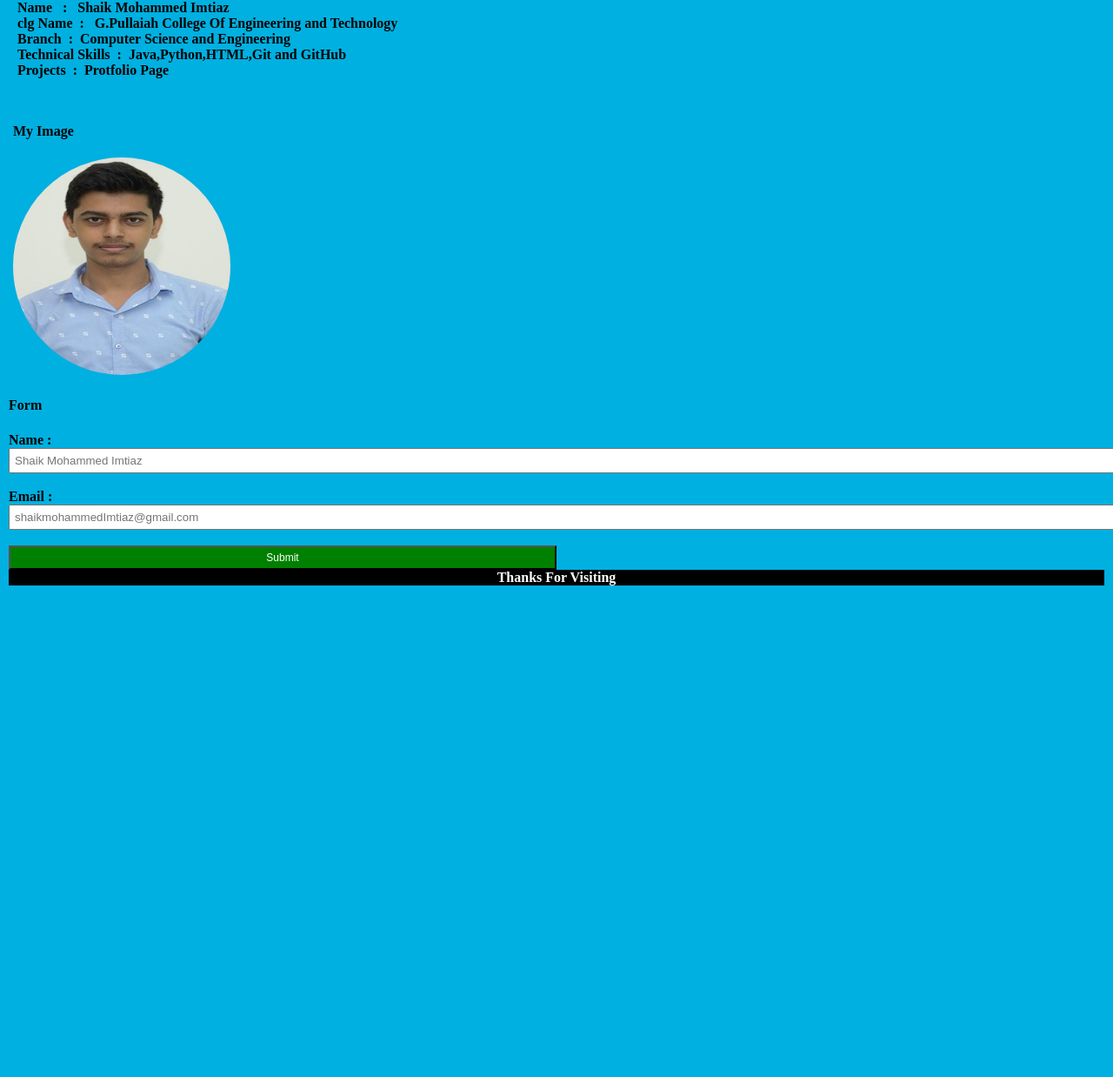
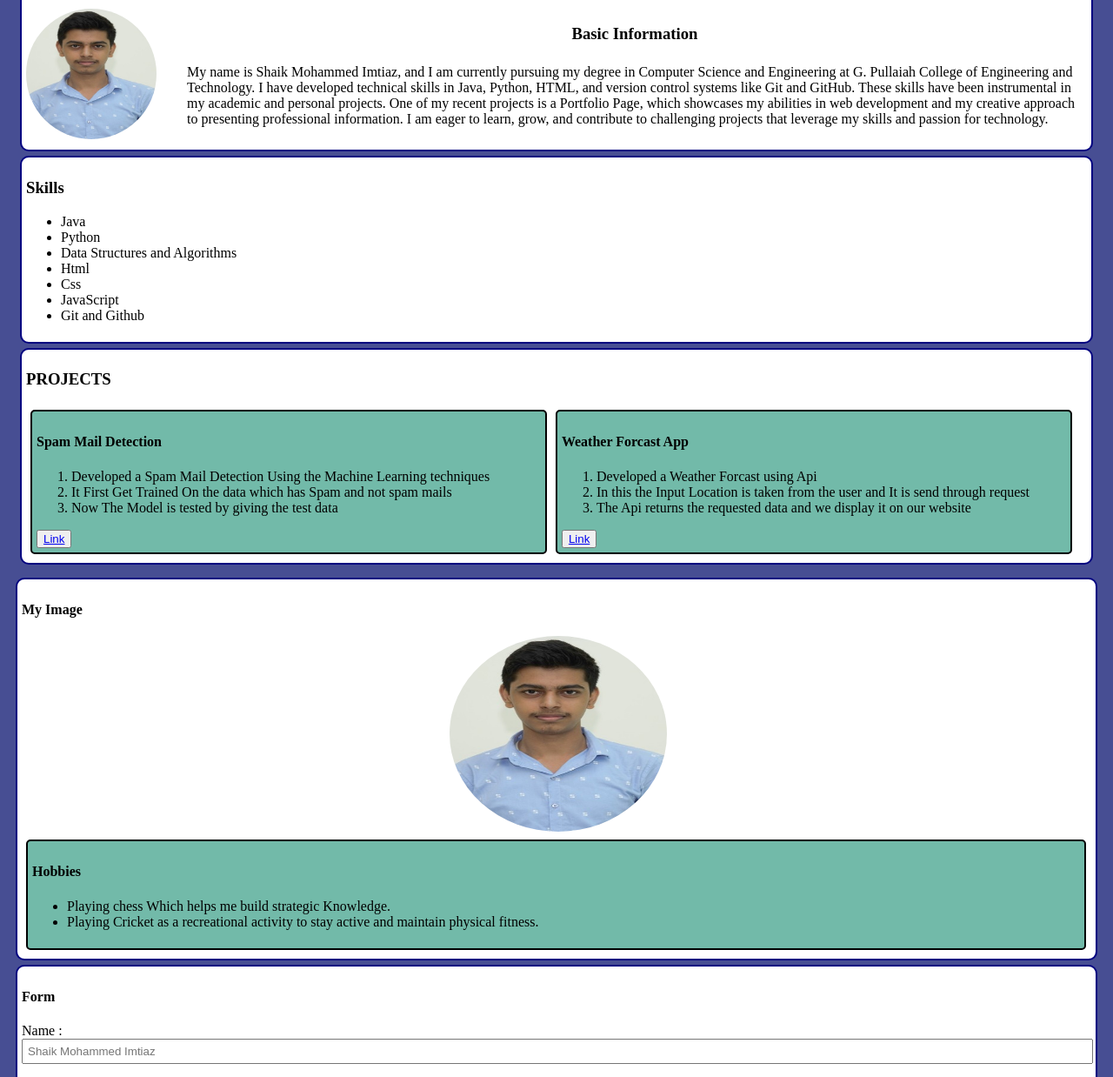
Before and after one commit to Shaik-GitHubb/Portfolio, a plain HTML site: page index.html in a window 1280 px wide. Shown: the part 187-1425 px from the top of the page at 87% size. Before the commit the page ends 870 px from the top, so only its background shows below. Drawn offline with Linux system fonts and the light colour scheme.

Commit message:
Added New Features

```diff
--- a/index.html
+++ b/index.html
@@ -4,30 +4,78 @@
     <meta charset="UTF-8">
     <meta name="viewport" content="width=device-width, initial-scale=1.0">
     <title>Project One</title>
-    <link rel="stylesheet" href="/style.css">
+    <link rel="stylesheet" href="/Portfolio/style.css">
 </head>
-<body bgcolor="sky blue" id="body">
+<body bgcolor="#474E93" id="body">
     <header><b><h1 align="center" id="header">My Protfolio</h1></b></header>
     <main>
         <section class="sec1">
+            <section class="csec">
                 <article>
                     <h2 id="header">Introduction : </h2>
+                    <div id="intro">
+                        <div><img src="/Portfolio/PHOTO.jpeg" alt="Photo" width="150" height="150" id="img1"></div>
+                       <div>
+                        <h3 style="text-align: center;">Basic Information</h3>
                         <p class="sec1">
-                    <b>Name &nbsp; : &nbsp; Shaik Mohammed Imtiaz</b> <br/>
-                    <b>clg Name &nbsp;: &nbsp; <b>G.Pullaiah College Of Engineering and Technology</b> <br>
-                    <b> Branch &nbsp;:&nbsp; <b>Computer Science and Engineering</b> <br>
-                    <b>Technical Skills &nbsp;:&nbsp; <b>Java,Python,HTML,Git and GitHub</b> <br>
-                    <b>Projects &nbsp;:&nbsp; <b>Protfolio Page</b>
-                </p>
+                            My name is Shaik Mohammed Imtiaz, and I am currently pursuing my degree in Computer Science and Engineering at G. Pullaiah College of Engineering and Technology.
+                            I have developed technical skills in Java, Python, HTML, and version control systems like Git and GitHub. These skills have been instrumental in my academic and personal projects. One of my recent projects is a Portfolio Page, which showcases my abilities in web development and my creative approach to presenting professional information.
+                            I am eager to learn, grow, and contribute to challenging projects that leverage my skills and passion for technology.</p>
+                       </div>
+                    </div>
                 </article>
              </section>
-        <section id="sec2">
+             <section class="csec">
+                <h3>Skills</h3>
+                <ul>
+                    <li>Java</li>
+                    <li>Python</li>
+                    <li>Data Structures and Algorithms</li>
+                    <li>Html</li>
+                    <li>Css</li>
+                    <li>JavaScript</li>
+                    <li>Git and Github</li>
+                </ul>
+             </section>
+             <section class="csec" >
+                <h3>PROJECTS</h3>
+                <div id="cardCon">
+                    <div class="card">
+                        <h4>Spam Mail Detection</h4>
+                        <ol>
+                            <li>Developed a Spam Mail Detection Using the Machine Learning techniques</li>
+                            <li>It First Get Trained On the data which has Spam and not spam mails</li>
+                            <li>Now The Model is tested by giving the test data</li>
+                        </ol>
+                    <button><a href="https://github.com/Shaik-GitHubb/Portfolio">Link</a></button>
+                    </div>
+                    <div class="card">
+                        <h4>Weather Forcast App</h4>
+                        <ol>
+                            <li>Developed a Weather Forcast using Api</li>
+                            <li>In this the Input Location is taken from the user and It is send through request</li>
+                            <li>The Api returns the requested data and we display it on our website</li>
+                        </ol>
+                        <button><a href="https://github.com/Shaik-GitHubb/Portfolio">Link</a></button>
+                    </div>
+                </div>
+             </section>
+
+        </section>
+        <section id="sec2" class="csec">
             <article>
                 <h4>My Image</h4>
-                <img src="/Portfolio/PHOTO.jpeg" alt="Photo" width="250" height="250" id="img">
+                <img src="/Portfolio/PHOTO.jpeg" alt="Photo" width="250" height="225" id="img">
+                <div class="card1">
+                    <h4>Hobbies</h4>
+                    <ul>
+                        <li>Playing chess Which helps me build strategic Knowledge.</li>
+                        <li>Playing Cricket as a recreational activity to stay active and maintain physical fitness.</li>
+                    </ul>
+                </div>
             </article>
         </section>
-        <section>
+        <section class="csec" id="form">
             <h4>Form</h4>
             <form action="#">
             <label >Name : </label>
@@ -37,6 +85,9 @@
             <label >Email : </label>
             <input type="email" placeholder="shaikmohammedImtiaz@gmail.com" class="input">
             <br>
+            <label>Message : </label>
+            <br>
+            <textarea placeholder="Description" class="input"></textarea>
             <br>
             <button id="btn" >Submit</button>
             </form>
--- a/style.css
+++ b/style.css
@@ -1,14 +1,16 @@
 #body{
-    margin: 5px;
+
     padding: 5px;
 }
 
 #header{
     padding: 5px;
-    background-color: yellow;
+    background-color: #D5E7B5;
     color: green;
     text-decoration: underline;
     text-align: center;
+    border-radius: 12px;
+    justify-content: center;
 }
 
 .sec1{
@@ -16,12 +18,12 @@
 }
 
 #sec2{
-    width: 50%;
     padding: 5px;
+    justify-content: center;
 }
 
 .input{
-    width: 100%;
+    width: 99%;
     padding: 5px;
 }
 
@@ -31,15 +33,61 @@
     background-color: green;
     font-size: 12px;
     padding: 5px;
+    margin-left:25%;
 }
 
 #footer{
     background-color: black;
     color: white;
+    margin: 10px;
 }
 
 #img{
-    display: flex;
+    margin-left: 40%;
     border-radius: 50%;
     text-align: center;
 }
+#txtarea{
+    height: 50%;
+    width: 100%;
+}
+
+.csec{
+    padding: 5px;
+    background-color: white;
+    margin: 5px;
+    border: 2px solid navy;
+    border-radius: 10px;
+}
+
+.card{
+    background-color: #72BAA9;
+    border: 2px solid black;
+    margin: 5px;
+    padding: 5px;
+    border-radius: 5px;
+    width: 50%;
+}
+.card1{
+    background-color: #72BAA9;
+    border: 2px solid black;
+    margin: 5px;
+    padding: 5px;
+    border-radius: 5px;
+    width: 98%;
+}
+
+#cardCon{
+    display: flex;
+    width: 99%;
+
+}
+
+#intro{
+    display: flex;
+    justify-content: center;
+    gap: 30px;
+}
+#img1{
+    border-radius: 50%;
+}
```
Lines whose indentation alone changed are shown as unchanged.
